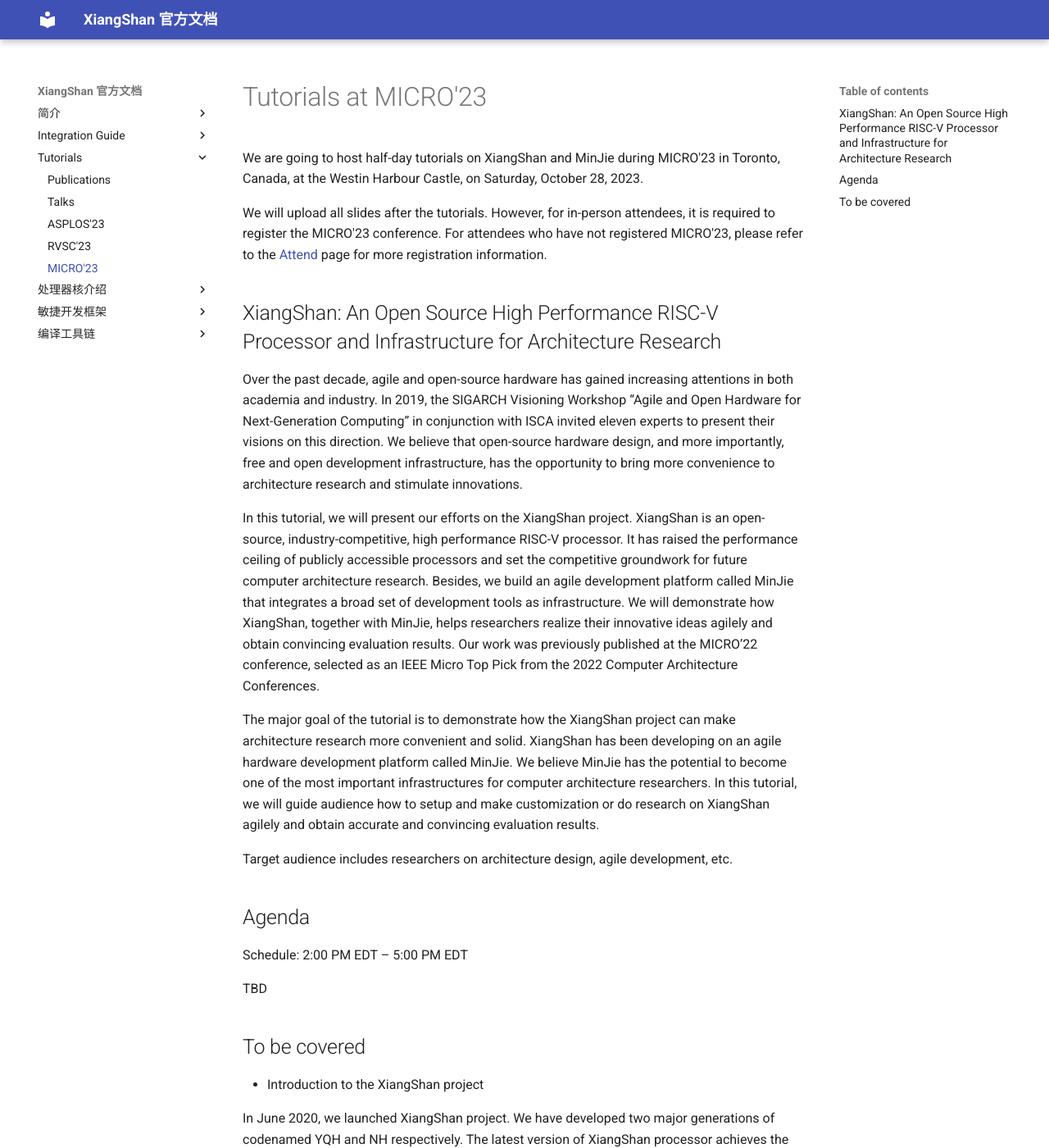
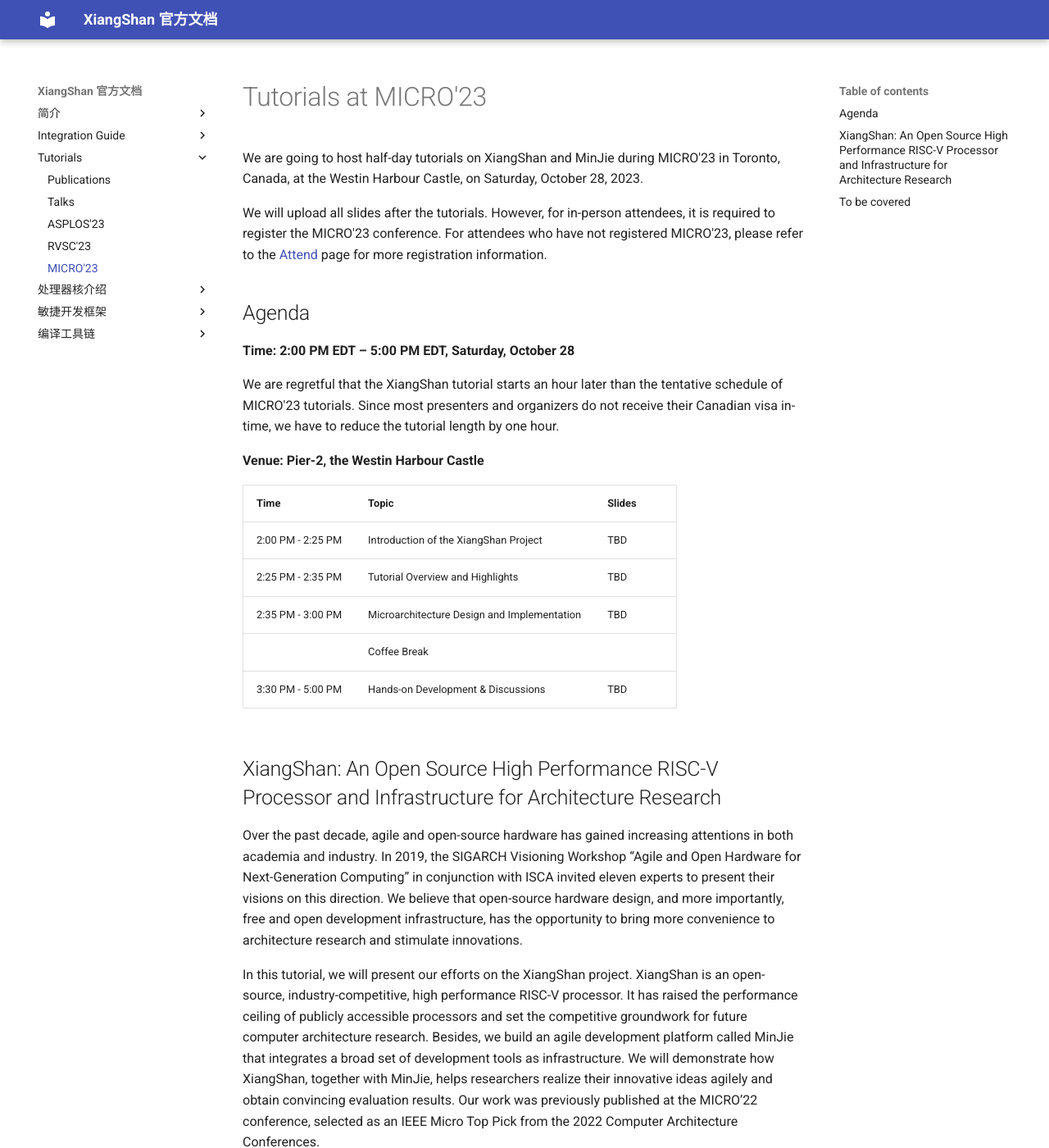
Before and after one commit to OpenXiangShan/XiangShan-doc, an MkDocs documentation site: the page built from docs/tutorials/micro23.md, in a window 1280 px wide and 1400 px high. Shown: the whole window at 82% size. Built offline with MkDocs 1.6.1 and Material for MkDocs 9.7.7, drawn with Linux system fonts in a browser that asks for light colours.

Commit message:
Update MICRO'23 tutorials

```diff
--- a/docs/tutorials/micro23.md
+++ b/docs/tutorials/micro23.md
@@ -3,6 +3,26 @@
 We are going to host half-day tutorials on XiangShan and MinJie during MICRO'23 in Toronto, Canada, at the Westin Harbour Castle, on Saturday, October 28, 2023.
 
 We will upload all slides after the tutorials. However, for in-person attendees, it is required to register the MICRO'23 conference. For attendees who have not registered MICRO'23, please refer to the [Attend](https://microarch.org/micro56/attend/) page for more registration information.
+
+## Agenda
+
+**Time: 2:00 PM EDT – 5:00 PM EDT, Saturday, October 28**
+
+We are regretful that the XiangShan tutorial starts an hour later than the tentative schedule of MICRO'23 tutorials.
+Since most presenters and organizers do not receive their Canadian visa in-time,
+we have to reduce the tutorial length by one hour.
+
+**Venue: Pier-2, the Westin Harbour Castle**
+
+| Time | Topic | Slides |
+| ---- | ----- | ------ |
+| 2:00 PM - 2:25 PM | Introduction of the XiangShan Project | TBD |
+| 2:25 PM - 2:35 PM | Tutorial Overview and Highlights | TBD |
+| 2:35 PM - 3:00 PM | Microarchitecture Design and Implementation | TBD |
+| | Coffee Break | |
+| 3:30 PM - 5:00 PM | Hands-on Development & Discussions | TBD |
+
+
 
 ## XiangShan: An Open Source High Performance RISC-V Processor and Infrastructure for Architecture Research
 
```
Also changed, not shown: other parts of docs/tutorials/micro23.md (+0 -6 lines).
